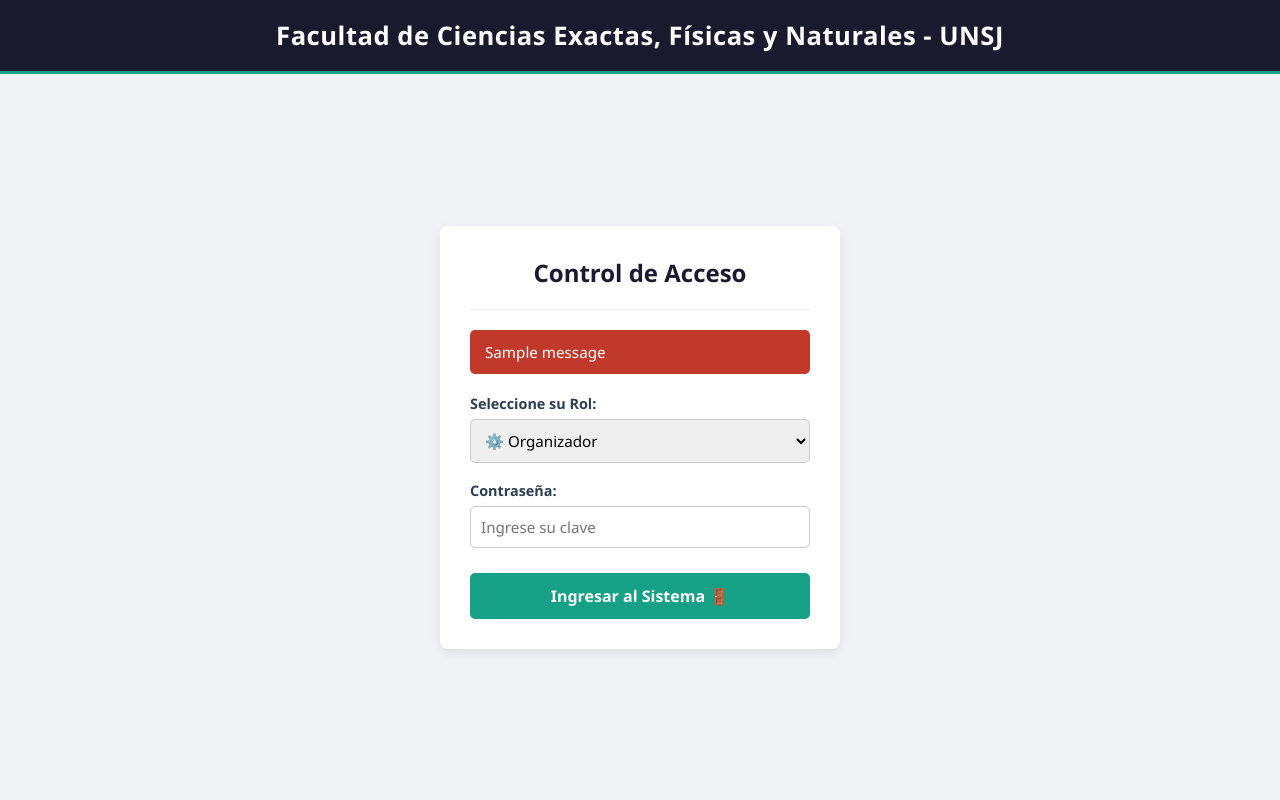
After one commit to CristianD7196/Practica-Operativa-2-POO, a Flask app: page /login in a window 1280 px wide. The commit adds this page. Run offline with Flask 3, Linux system fonts and the light colour scheme; one stand-in notice (Sample message) is shown.

Commit message:
Implementacion de Login

```diff
--- a/app.py
+++ b/app.py
@@ -9,6 +9,7 @@
 app.config["SQLALCHEMY_TRACK_MODIFICATIONS"] = False
 app.config["UPLOAD_FOLDER"] = os.path.join(app.root_path, "uploads")
 os.makedirs(app.config["UPLOAD_FOLDER"], exist_ok=True)
+
 
 from models import db
 
@@ -32,6 +33,27 @@
     return respInicio
 
 
+@app.route("/login", methods=["GET", "POST"])
+def login():
+    resp = render_template("login.html")
+
+    if request.method == "POST":
+        rol = request.form.get("rol")
+        password = request.form.get("password")
+
+        if rol == "organizador" and password == "admin":
+            resp = redirect(url_for("panelOrganizador"))
+
+        elif rol == "evaluador" and password == "123":
+            resp = redirect(url_for("enviarTrabajo"))
+
+        else:
+            flash("Contraseña incorrecta para el rol seleccionado", "error")
+            resp = redirect(url_for("login"))
+
+    return resp
+
+
 @app.route("/enviar-trabajo", methods=["GET", "POST"])
 def enviarTrabajo():
     respuesta = None
@@ -46,9 +68,12 @@
         archivo = request.files.get("archivo")
         nomArchivo = None
 
+        archivo = request.files["archivo"]
+
         if archivo and archivo.filename != "":
             nomArchivo = secure_filename(archivo.filename)
-            archivo.save(os.path.join(app.config["UPLOAD_FOLDER"]), nomArchivo)
+            rutaCompleta = os.path.join(app.config["UPLOAD_FOLDER"], nomArchivo)
+            archivo.save(rutaCompleta)
 
         try:
             trabajoGuardado = GestorBaseDatos.registrarTrabajo(
@@ -58,7 +83,7 @@
                 nombre=nombre,
                 apellido=apellido,
                 correo=correo,
-                archivo_nombre=nomArchivo,
+                nomArchivo=nomArchivo,
             )
 
             flash(
@@ -107,7 +132,7 @@
         flash("Ocurrio un error en el servidor durante la asignación.", "error")
         print(f"ERROR: {e}")
 
-    respuesta = redirect(url_for("enviarTrabajo"))
+    respuesta = redirect(url_for("panelOrganizador"))
     return respuesta
 
 
--- a/static/css/estilos.css
+++ b/static/css/estilos.css
@@ -145,14 +145,28 @@
     background-color: #c0392b;
 }
 
-/* Alertas */
+/* Alerta base (estilo común para todas) */
 .alert {
-    padding: 12px;
+    padding: 12px 15px;
     margin-bottom: 20px;
     color: white;
     border-radius: 5px;
     font-size: 0.95rem;
     text-align: left;
+    font-weight: 500;
 }
-.alert-success { background-color: #27ae60; }
-.alert-error { background-color: #c0392b; }
+
+/* Color VERDE cuando viene de un éxito */
+.alert-success {
+    background-color: #27ae60 !important;
+}
+
+/* Color ROJO cuando viene de un error */
+.alert-error {
+    background-color: #c0392b !important;
+}
+
+/* Color AZUL Informativo (por si el panel da un 'info') */
+.alert-info {
+    background-color: #2980b9 !important;
+}
--- a/templates/enviar_trabajo.html
+++ b/templates/enviar_trabajo.html
@@ -18,6 +18,9 @@
                 <li><a href="{{ url_for('enviarTrabajo') }}" class="active">📝 Enviar Trabajo</a></li>
                 <li><a href="{{ url_for('panelOrganizador') }}">⚙️ Panel Organizador</a></li>
             </ul>
+            <div style="margin-top: 40px; border-top: 1px solid #2c3e50; padding-top: 20px;">
+                <a href="{{ url_for('login') }}" style="color: #e94560; text-decoration: none; font-weight: bold; display: block; padding: 10px 15px;">❌ Cerrar Sesión</a>
+            </div>
         </div>
 
         <div class="main-content">
--- /dev/null
+++ b/templates/login.html
@@ -0,0 +1,52 @@
+<!DOCTYPE html>
+<html lang="es">
+<head>
+    <meta charset="UTF-8">
+    <title>Iniciar Sesión - FCEFN</title>
+    <link rel="stylesheet" href="{{ url_for('static', filename='css/estilos.css') }}">
+    <link rel="icon" type="image/png" href="https://th.bing.com/th/id/OIP.YEv-v6TrbRZH6_qaOvTphgAAAA?w=160&h=180&c=7&r=0&o=7&pid=1.7&rm=3">
+</head>
+<body style="background-color: #f0f2f5; display: flex; flex-direction: column; min-height: 100vh;">
+
+    <div class="header">
+        <h1>Facultad de Ciencias Exactas, Físicas y Naturales - UNSJ</h1>
+    </div>
+
+    <div style="flex: 1; display: flex; align-items: center; justify-content: center; padding: 20px;">
+        <div class="card" style="width: 100%; max-width: 400px; padding: 30px;">
+            <h2 style="text-align: center; margin-bottom: 20px;">Control de Acceso</h2>
+            <hr style="margin-bottom: 20px; border: 0; border-top: 1px solid #eee;">
+
+            {% with mensajes = get_flashed_messages(with_categories=true) %}
+            {% if mensajes %}
+                {% for category, mensaje in mensajes %}
+                    <div class="alert alert-error">
+                        {{ mensaje }}
+                    </div>
+                {% endfor %}
+            {% endif %}
+            {% endwith %}
+
+            <form action="{{ url_for('login') }}" method="POST">
+                <div class="form-group">
+                    <label for="rol">Seleccione su Rol:</label>
+                    <select id="rol" name="rol" class="form-input" required>
+                        <option value="organizador">⚙️ Organizador</option>
+                        <option value="evaluador">📝 Evaluador</option>
+                    </select>
+                </div>
+
+                <div class="form-group">
+                    <label for="password">Contraseña:</label>
+                    <input type="password" id="password" name="password" class="form-input" required placeholder="Ingrese su clave">
+                </div>
+
+                <div style="text-align: center; margin-top: 25px;">
+                    <button type="submit" class="btn btn-primary" style="width: 100%;">Ingresar al Sistema 🚪</button>
+                </div>
+            </form>
+        </div>
+    </div>
+
+</body>
+</html>
--- a/templates/panel_organizador.html
+++ b/templates/panel_organizador.html
@@ -18,6 +18,9 @@
                 <li><a href="{{ url_for('enviarTrabajo') }}">📝 Enviar Trabajo</a></li>
                 <li><a href="{{ url_for('panelOrganizador') }}" class="active">⚙️ Panel Organizador</a></li>
             </ul>
+            <div style="margin-top: 40px; border-top: 1px solid #2c3e50; padding-top: 20px;">
+                <a href="{{ url_for('login') }}" style="color: #e94560; text-decoration: none; font-weight: bold; display: block; padding: 10px 15px;">❌ Cerrar Sesión</a>
+            </div>
         </div>
 
         <div class="main-content">
```
Also changed, not shown: gestor.py (+5 -5 lines), instance/datos.sqlite3, 4 other files.
